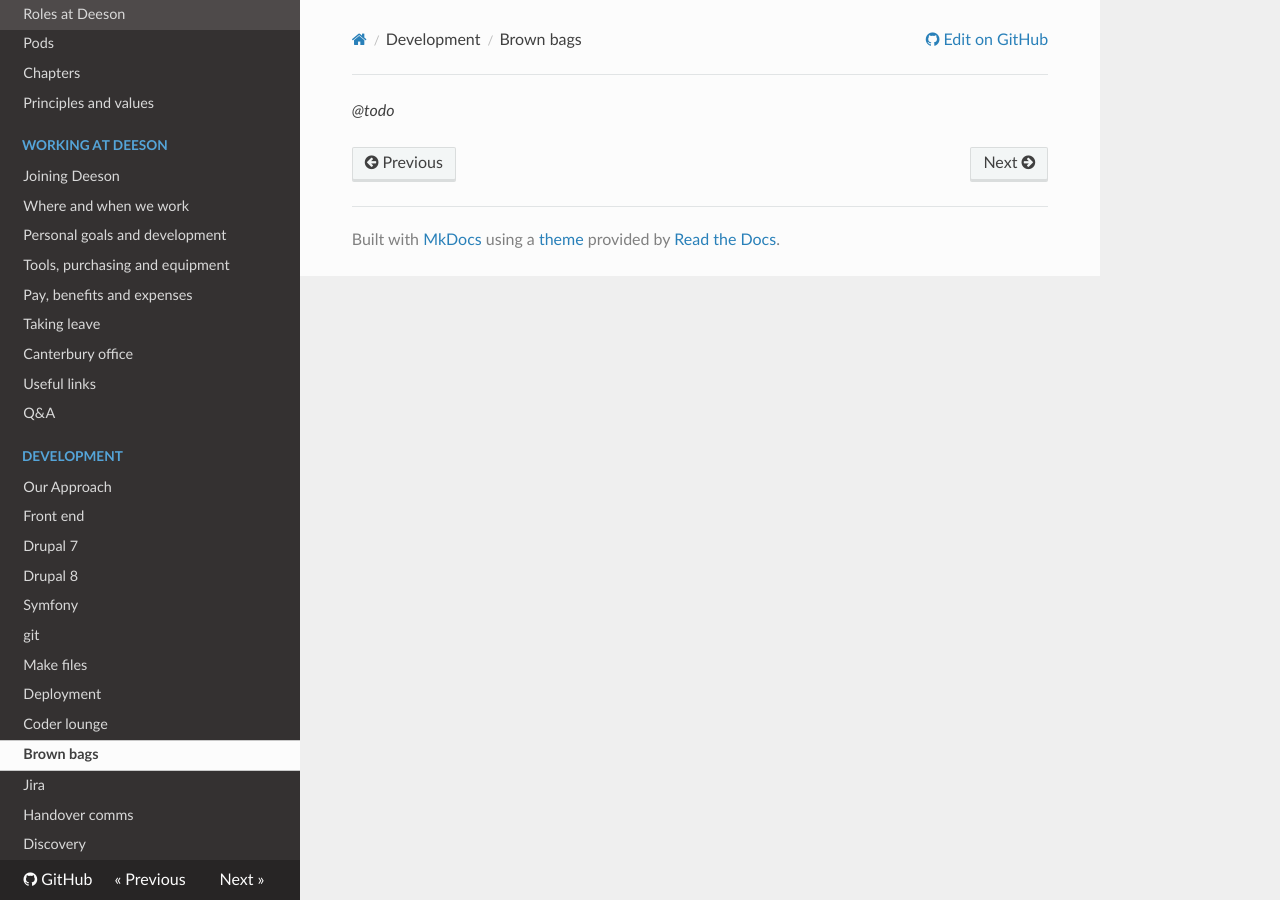
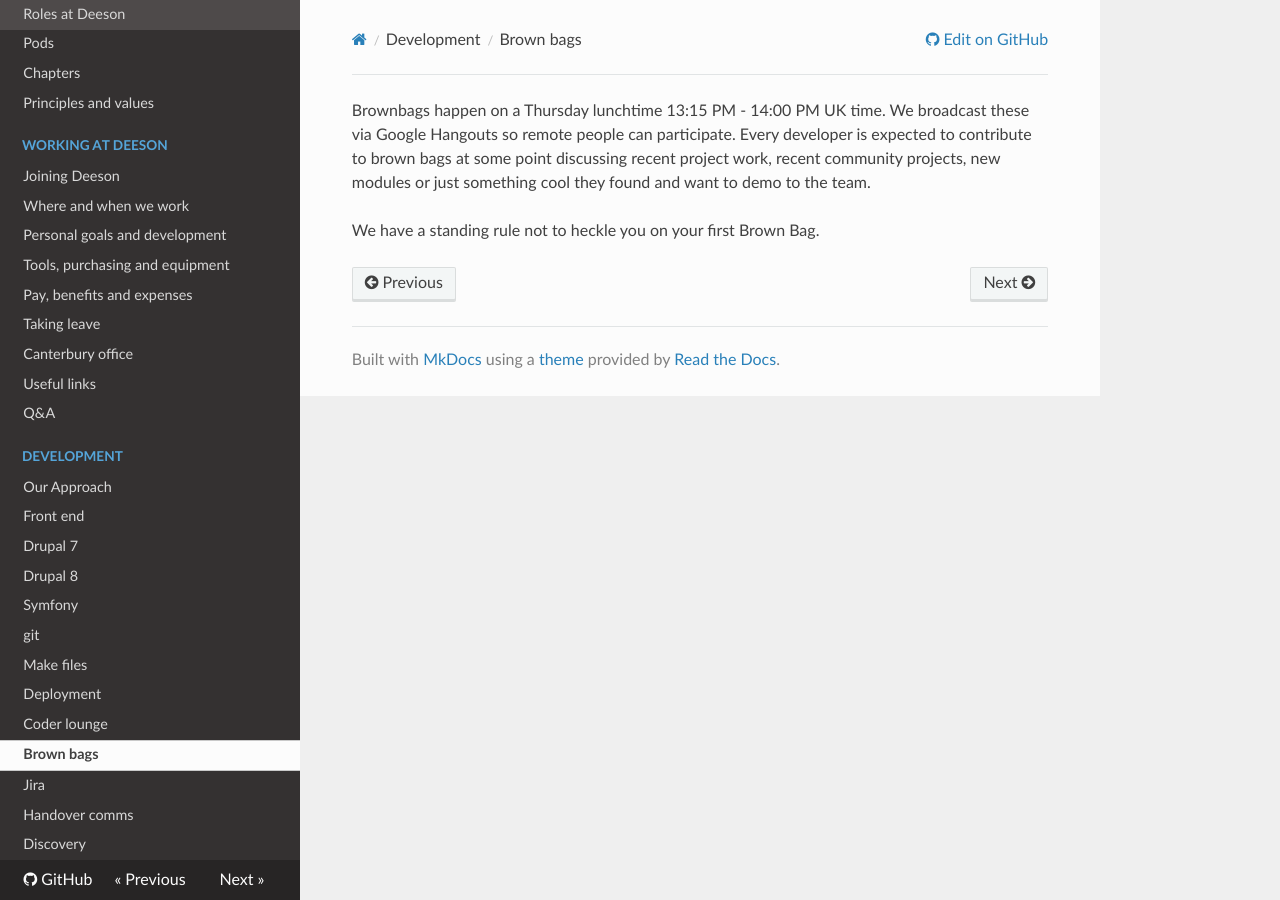
Before and after one commit to teamdeeson/codex, an MkDocs documentation site: the page built from docs/development/brown-bags.md, in a window 1280 px wide. Built offline with MkDocs 1.6.1, drawn with Linux system fonts in a browser that asks for light colours; nearby versions of some CDN libraries; old or Windows-style settings are respelled for this version of MkDocs.

Commit message:
Added details of the brownbags

```diff
--- a/docs/development/brown-bags.md
+++ b/docs/development/brown-bags.md
@@ -1 +1,6 @@
-_@todo_
+Brownbags happen on a Thursday lunchtime 13:15 PM - 14:00 PM UK time. We broadcast these via Google Hangouts so
+remote people can participate. Every developer is expected to contribute to brown bags at some point discussing
+recent project work, recent community projects, new modules or just something cool they found and want to demo to the
+team.
+
+We have a standing rule not to heckle you on your first Brown Bag.
```
